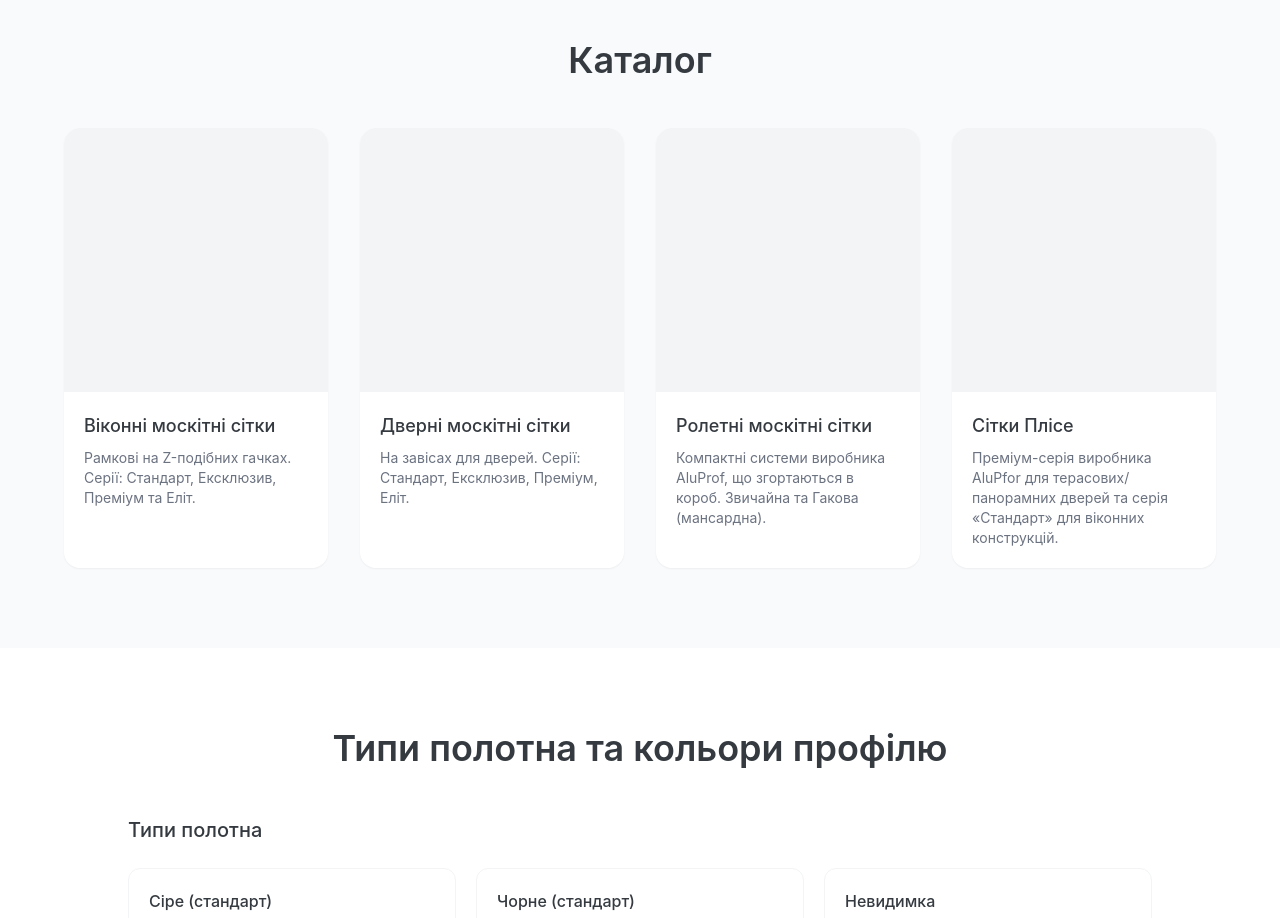
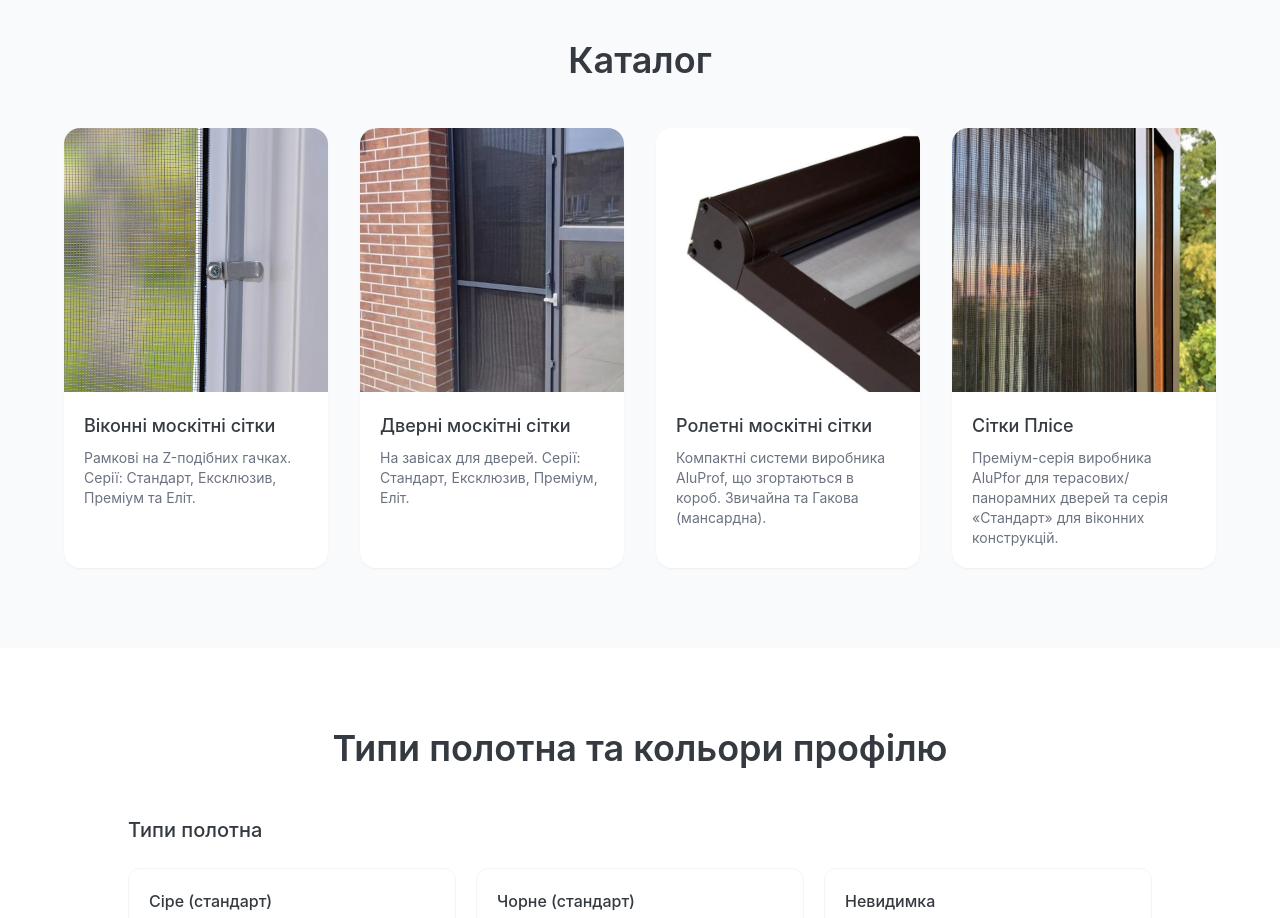
Before and after one commit to Valent9088/moskitni-sitki-frontend, a Next.js app: page / in a window 1280 px wide. Shown: the part 840-1758 px from the top of the page. Built offline with nearby package versions, Linux system fonts and the light colour scheme.

Commit message:
fix img problem

```diff
--- a/components/Catalog.js
+++ b/components/Catalog.js
@@ -29,8 +29,12 @@ export default function Catalog() {
         {PRODUCTS.map((p) => (
           <div key={p.title} className="fade-in-up bg-white rounded-2xl overflow-hidden shadow-sm hover:shadow-md transition">
             {/* TODO: замінити на реальне фото товару */}
-            <div className="aspect-square bg-gray-100 flex items-center justify-center text-xs text-gray-400 p-4 text-center">
-              {p.imgHint}
+            <div className="relative aspect-square bg-gray-100 overflow-hidden">
+              <img
+              src={p.image}
+              alt={p.title}
+              className="w-full h-full object-cover transition-transform duration-300 hover:scale-105"
+              />
             </div>
             <div className="p-5">
               <h3 className="font-medium text-lg mb-2">{p.title}</h3>
```
